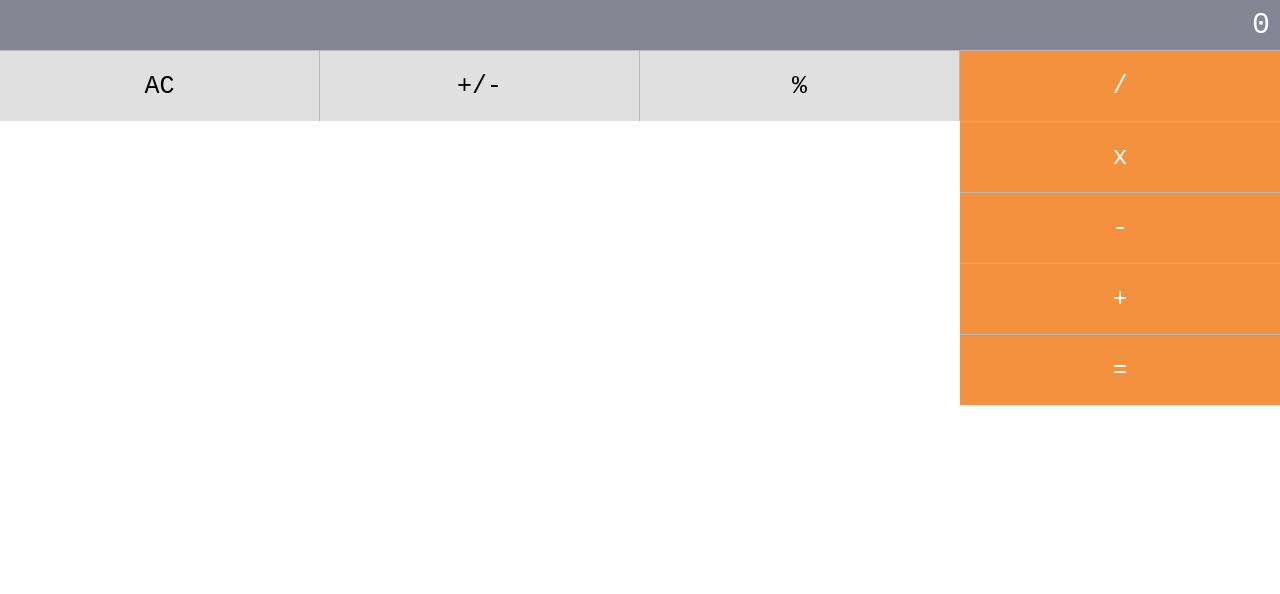
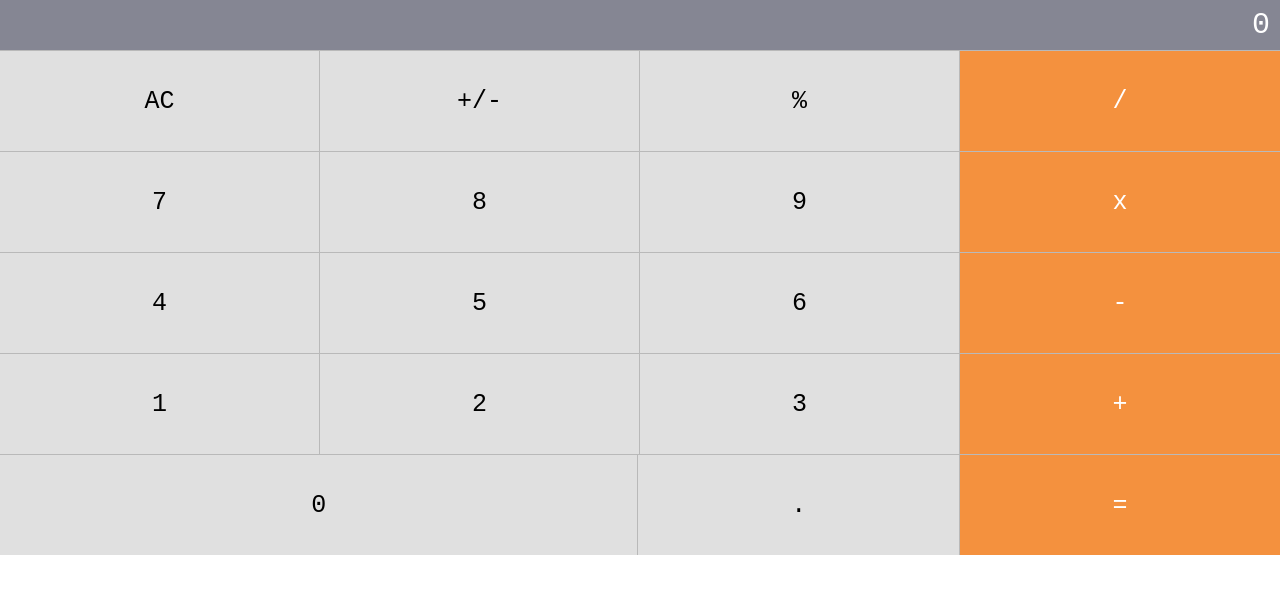
Before and after one commit to Youssef-Ait-Elhaj/ReactJs-Calculator, a React (Vite) app: page / in a window 1280 px wide. Shown: the top 594 px of the page. Built offline with nearby package versions, Linux system fonts and the light colour scheme.

Commit message:
Fix design

```diff
--- a/src/components/Calculator.jsx
+++ b/src/components/Calculator.jsx
@@ -1,6 +1,7 @@
 import { useEffect, useState } from "react";
 import OutputScreen from "./OutputScreen";
 import Operation from "./Operation";
+import NumberCell from "./NumberCell";
 
 
 export default function Calculator() {
@@ -8,6 +9,8 @@ export default function Calculator() {
     let ops = ['AC', '+/-', '%', '/', 'x', '-', '+', '='];
     let rowOps = [];
     let columnOps = [];
+    let nums = [7, 8, 9, 4, 5, 6, 1, 2, 3, 0, '.'];
+    let numbers = nums.map(num => <NumberCell value={num} />)
 
     for (var i = 0; i < ops.length; i++) {
         if (i <= 2) {
@@ -23,6 +26,7 @@ export default function Calculator() {
             <div className="calc">
                 <div className="row-ops">
                     {rowOps}
+                    {numbers}
                 </div>
                 <div className="col-ops">
                     {columnOps}
--- a/src/components/NumberCell.jsx
+++ b/src/components/NumberCell.jsx
@@ -1,6 +1,9 @@
 
 
-export default function NumberCell() {
-    // return (
-    // );
+export default function NumberCell(props) {
+    return (
+        <div className="num-cell op">
+            <p>{props.value}</p>
+        </div>
+    );
 }
--- a/src/index.css
+++ b/src/index.css
@@ -30,7 +30,6 @@ body {
 /* Operation */
 .op {
     width: 100%;
-    height: 70px;
     display: flex;
     border: 1px solid #b9b9b9;
     border-left: none;
@@ -39,17 +38,18 @@ body {
     align-items: center;
     font-size: 25px;
     justify-content: center;
+    flex: 1 0 25%;
+    height: 100px !important;
 }
 
 .row-ops {
     display: flex;
     flex-direction: row;
+    flex-wrap: wrap;
     width: 75%;
 }
 
 .col-ops {
-    display: flex;
-    flex-direction: column;
     width: 25%;
 }
 
@@ -57,3 +57,12 @@ body {
     color: #FFFFFF;
     background-color: #f4913e;
 }
+
+.nums {
+    display: flex;
+    flex-direction: row;
+}
+
+.num-cell:nth-child(13) {
+    flex: 1 0 58%;
+}
```
